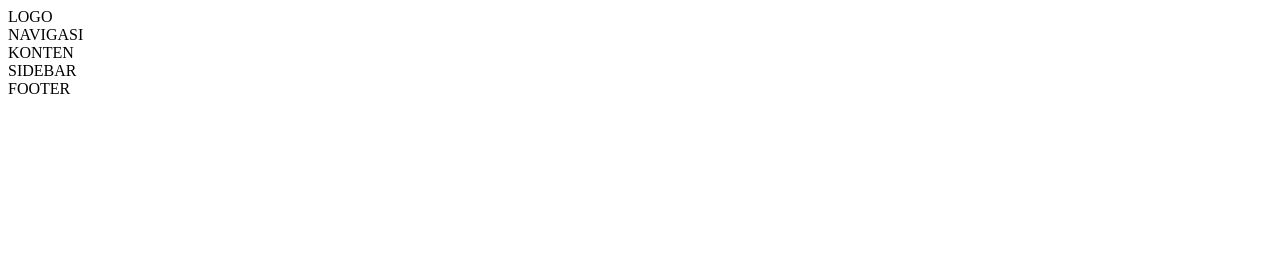
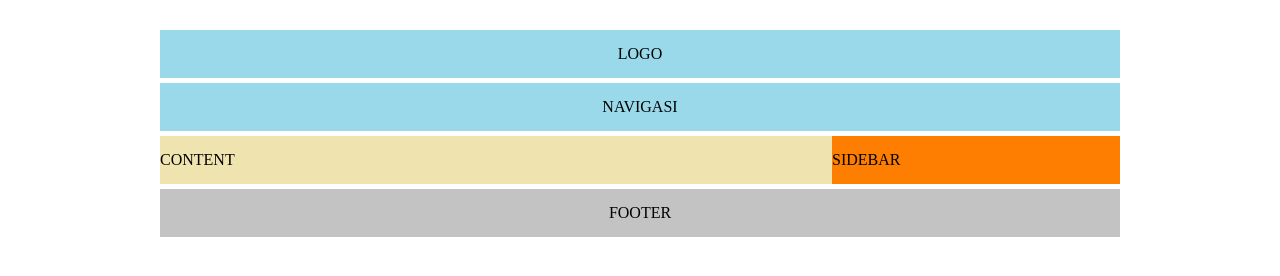
Before and after one commit to bimteks/web, a plain HTML site: page index.html in a window 1280 px wide. Drawn offline with Linux system fonts and the light colour scheme.

Commit message:
Struktur Website dasar
Signed-off-by: bimteks <165614919+bimteks@users.noreply.github.com>

```diff
--- a/index.html
+++ b/index.html
@@ -1,7 +1,13 @@
-<html>
-  <head>
+<!DOCTYPE html>
+<html lang="en">
+<head>
+  <meta charset="UTF-8">
+  <meta name="viewport" content="width=device-width, initial-scale=1.0">
+
     <!--Element-elemen tag <head> tulis disini-->
-    <title>WEBSITE PERDANA SAYA</title>
+    <title>STRUKTUR WEBSITE</title>
+    <!--CSS-->
+    <link rel="stylesheet" href="src/css/layout.css">
   </head>
   <body>
     <!--Element-elemen tag <body> tulis disini-->
@@ -12,7 +18,7 @@
     </header>
     <main>
       <!--Section MAIN BODY-->
-      <div class="content">KONTEN</div>
+      <div class="content">CONTENT</div>
       <div class="sidebar">SIDEBAR</div>
     </main>
     <footer>
--- a/src/css/layout.css
+++ b/src/css/layout.css
@@ -1,10 +1,47 @@
+body {
+    width: 960px; /*set lebar body website*/
+    margin: 30px auto; /*set posisi body (auto; left; right; center)*/
+  }
+
+  main {
+    display: flex;
+  }
+
+  .logo,
+  .navigasi,
+  .content,
+  .sidebar,
+  .footer {
+    margin-bottom: 5px;
+    padding: 15px 0;
+  }
+
   .logo {
+    width: 100%;
+    height: auto;
+    background: #99D9EA;
+    text-align: center;
   }
+
   .navigasi {
+    width: 100%;
+    height: auto;
+    background: #99D9EA;
+    text-align: center;
   }
+
   .content {
+    width: 70%;
+    background: #EFE4B0;
   }
+
   .sidebar {
+    width: 30%;
+    background: #FD7E00;
   }
+
   .footer {
+    width: 100%;
+    background: #C3C3C3;
+    text-align: center;
   }
```
Lines whose indentation alone changed are shown as unchanged.
